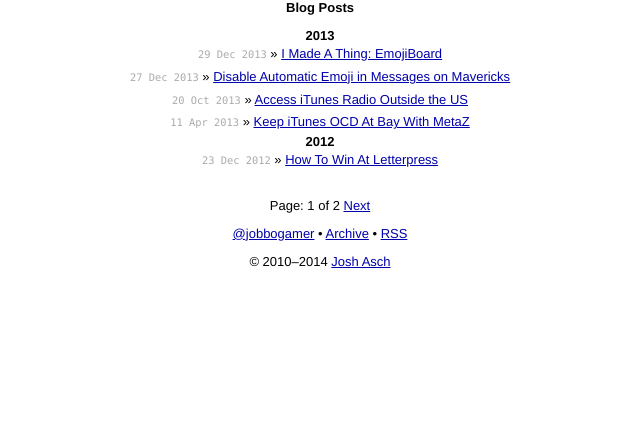
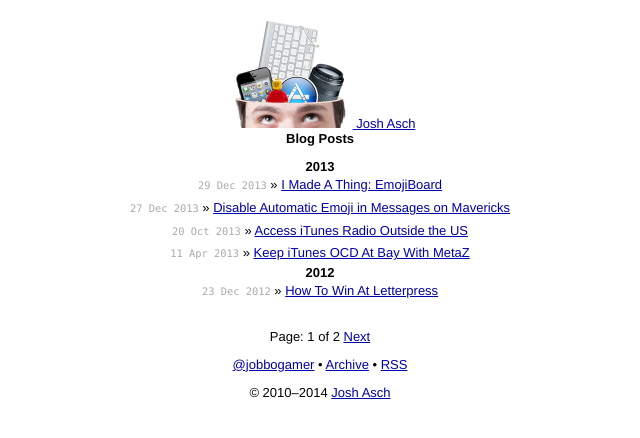
Before and after one commit to jobbogamer/jobbogamer.github.io, a Jekyll site: the page built from index.html, in a window 1280 px wide. Shown: the top 438 px of the page, without its empty margins (320-960 px from the left). Built offline with Jekyll 4.4.1, drawn with Linux system fonts in a browser that asks for light colours; Markdown is read by kramdown in place of the engine named in the settings; the list of posts is cut into pages by our own code.

Commit message:
Add a header

```diff
--- a/_layouts/default.html
+++ b/_layouts/default.html
@@ -25,7 +25,10 @@
 		<div id="wrapper">
 			<div id="header">
 				<div id="masthead">
-
+					<a href="/">
+						<img id="logo" src="/icons/logo.png" width="128" height="128" />
+						{% if page.url == '/index.html' %}<h1 id="site-name">{{ site.name }}</h1>{% else %}<span id="site-name">{{ site.name }}</span>{% endif %}
+					</a>
 				</div><!-- #masthead -->
 			</div><!-- #header -->
 
```
Also changed, not shown: icons/logo.png (added).
